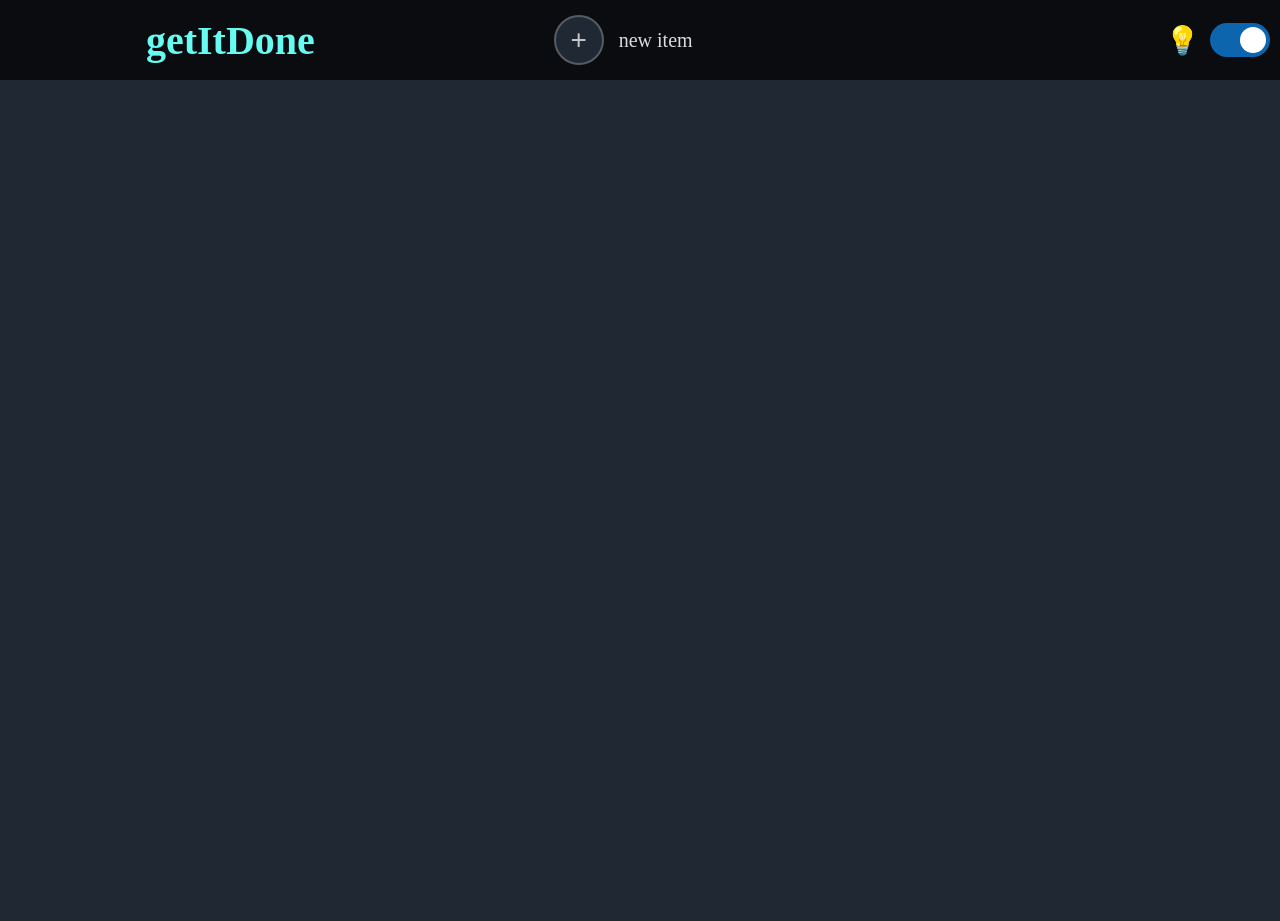
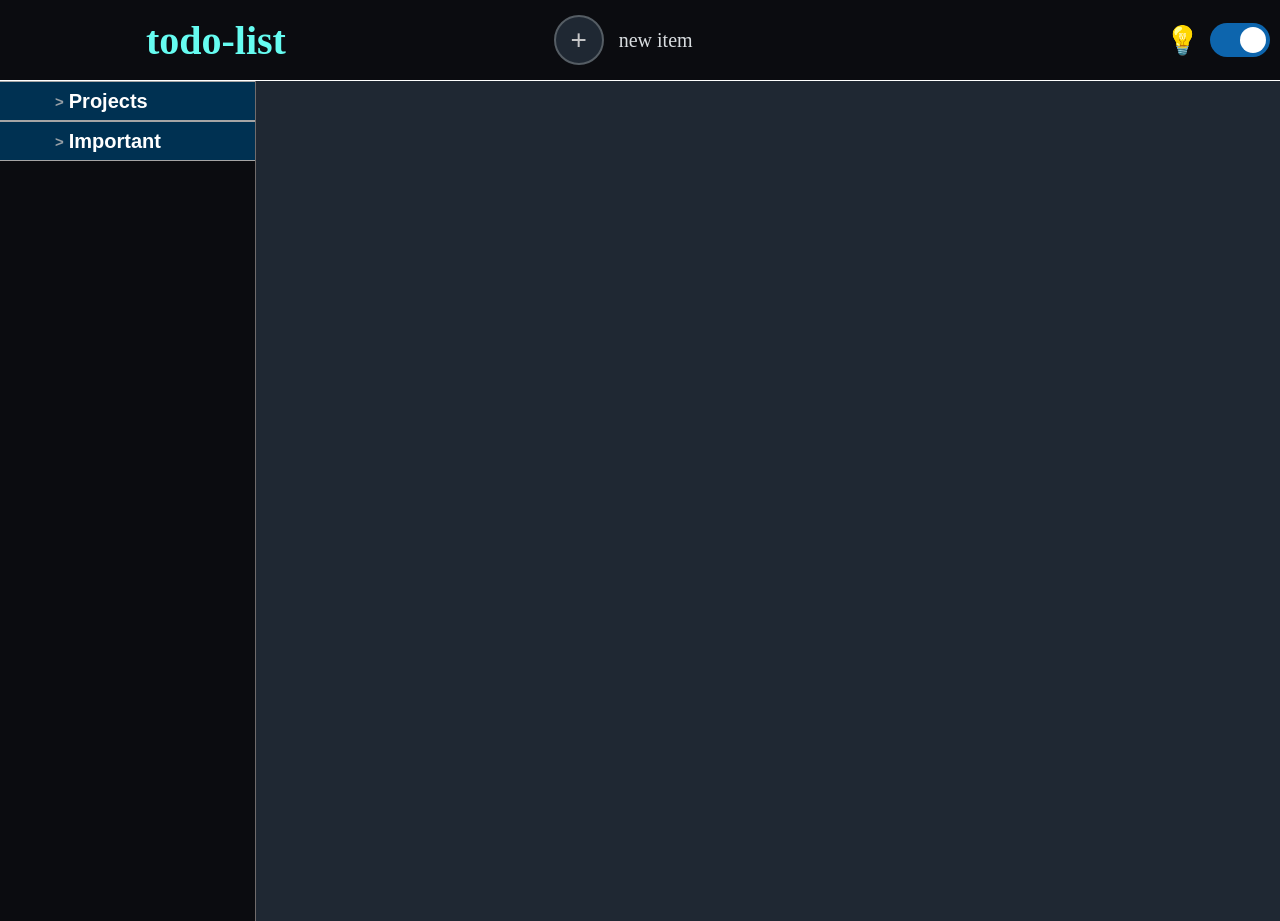
Before and after one commit to fredrikb12/todo-list, a website built with webpack: page dist/index.html in a window 1280 px wide. Before the commit the page ends 800 px from the top, so only its background shows below. Built offline with nearby package versions, Linux system fonts and the light colour scheme.

Commit message:
Add collapsible buttons in left sidebar. Add click events to buttons.

```diff
--- /dev/null
+++ b/src/bindClickEvents.js
@@ -0,0 +1,43 @@
+function bindClickEvents() {
+    const [newItemButton, projectsButton, importantButton] = findButtons(["header-add-button", "projects-button", "important-button"]);
+    const darkModeCheckbox = document.getElementById("dark-mode-checkbox");
+
+    newItemButton.addEventListener("click", () => {
+        //show some modal form for adding a new todo
+    });
+
+    projectsButton.addEventListener("click", (e) => {
+        e.stopPropagation();
+        projectsButton.nextElementSibling.classList.toggle("sidebar-hidden");
+    });
+
+    importantButton.addEventListener("click", (e) => {
+        e.stopPropagation();
+        importantButton.nextElementSibling.classList.toggle("sidebar-hidden");
+    });
+
+    darkModeCheckbox.addEventListener("click", () => {
+        //change color scheme somehow
+    })
+}
+
+function findButtons(buttonIDs) {
+    const domButtons = [...document.querySelectorAll("button")];
+    const returnButtons = [];
+    if (typeof buttonIDs === "object") {
+        buttonIDs.forEach(id => {
+            domButtons.find(function (button) {
+                if (button.id === id) {
+                    returnButtons.push(button);
+                }
+            });
+        });
+    } else {
+        domButtons.find(function(button) {
+            return button.id === buttonIDs;
+        });
+    }
+    return returnButtons;
+}
+
+export default bindClickEvents;
--- a/src/index.js
+++ b/src/index.js
@@ -1,3 +1,3 @@
-import { createHeaderElement } from "./webpage";
+import { createInitialWebpage } from "./webpage";
 
-document.getElementById("content").appendChild(createHeaderElement());
+createInitialWebpage();
--- a/src/styles.css
+++ b/src/styles.css
@@ -13,6 +13,7 @@ body {
     color: #66FCF1;
     padding: 10px;
     font-size: 20px;
+    border-bottom: 1px solid #FFFFFF;
 }
 
 .header-left,
@@ -117,3 +118,73 @@ input:checked + .slider:before {
 .slider.round:before {
     border-radius: 50%;
 }
+
+.main {
+    display: flex;
+    min-height: 840px;
+    overflow: auto;
+
+}
+.main-left {
+    width: 20%;
+    display: flex;
+    flex-direction: column;
+    border-right: 1px solid #706b6b;
+    background-color: #0B0C10;
+}
+.main-center {
+    width: 80%;
+}
+
+.projects-button,
+.important-button {
+    border: none;
+    border-top: 1px ridge rgb(165, 165, 165);
+    border-bottom: 1px ridge rgb(165, 165, 165);
+    min-height: 40px;
+    font-size: 20px;
+    font-weight: 700;
+    background-color: #003152;
+    color: #FFFFFF;
+    padding: 5px;
+}
+
+.projects-button:hover,
+.important-button:hover {
+    border-top: 2px ridge rgb(165, 165, 165);
+    border-bottom: 2px ridge rgb(165, 165, 165);
+}
+
+.projects-container,
+.important-container {
+    overflow: auto;
+    display: flex;
+    flex-direction: column;
+}
+
+.projects-folder,
+.important-folder {
+    background-color: #3b3a31;
+    color: #FFFFFF;
+}
+
+
+.projects-text,
+.important-text {
+    width: 200px;
+    margin-left: 50px;
+    text-align: left;
+    display: flex;
+    align-items: center;
+    gap: 5px;
+}
+
+.sidebar-hidden {
+    display: none;
+}
+
+#projects-span,
+#important-span {
+    color: #b8b8b8d2;
+    font-size: 15px;
+}
--- a/src/webpage.js
+++ b/src/webpage.js
@@ -1,8 +1,11 @@
+import bindClickEvents from "./bindClickEvents";
+
+
 function createHeaderElement() {
     const header = createHTMLElement("header", "header", "header");
     const headerLeft = createHTMLElement("div", "header-left", "header-left");
     const headerLogo = createHTMLElement("h1", "header-logo", "header-logo");
-    headerLogo.textContent = "getItDone"
+    headerLogo.textContent = "todo-list"
     headerLeft.appendChild(headerLogo);
     const headerCenter = createHTMLElement("div", "header-center", "header-center");
     const addButton = createHTMLElement("button", "header-add-button", "header-add-button");
@@ -11,8 +14,8 @@ function createHeaderElement() {
     addButtonText.textContent = "new item";
     appendChildHelper(headerCenter, [addButton, addButtonText]);
     const headerRight = createHTMLElement("div", "header-right", "header-right");
-    const label = createHTMLElement("label", "switch", "darkModeSwitch");
-    const input = createHTMLElement("input");
+    const label = createHTMLElement("label", "switch", "dark-mode-switch");
+    const input = createHTMLElement("input", "", "dark-mode-checkbox");
     input.type = "checkbox";
     input.checked = true;
     const span = createHTMLElement("span", ["slider", "round"]);
@@ -23,15 +26,37 @@ function createHeaderElement() {
     appendChildHelper(header, [headerLeft, headerCenter, headerRight]);
 
     return header;
-
-
 }
 
 function createMainElement() {
     const main = createHTMLElement("div", "main", "main");
     const mainLeft = createHTMLElement("div", "main-left", "main-left");
+    const projectsContainer = createHTMLElement("div", "projects-container", "projects-container");
+    const projectsButton = createHTMLElement("button", "projects-button", "projects-button");
+    const projectsButtonText = createHTMLElement("p", "projects-text", "projects-text");
+    projectsButtonText.innerHTML = "<span id=\"projects-span\">> </span>Projects";
+    appendChildHelper(projectsContainer, appendChildHelper(projectsButton, projectsButtonText));
+    const projectsFolder = createHTMLElement("div", ["projects-folder", "sidebar-hidden"], "projects-folder");
+    projectsFolder.textContent = "Hello lala";
+
+    appendChildHelper(mainLeft, appendChildHelper(projectsContainer, projectsFolder));
+
+    const importantContainer = createHTMLElement("div", "important-container", "important-container");
+    const importantButton = createHTMLElement("button", "important-button", "important-button");
+    const importantButtonText = createHTMLElement("p", "important-text", "important-text");
+    importantButtonText.innerHTML = "<span id=\"projects-span\">> </span> Important";
+    appendChildHelper(importantContainer, appendChildHelper(importantButton, importantButtonText));
+    const importantFolder = createHTMLElement("div", ["important-folder", "sidebar-hidden"], "important-folder");
+    appendChildHelper(mainLeft, appendChildHelper(importantContainer, importantFolder));
+
     const mainCenter = createHTMLElement("div", "main-center", "main-center");
     const mainRight = createHTMLElement("div", "main-right", "main-right");
+
+
+
+    appendChildHelper(main, [mainLeft, mainCenter, mainRight]);
+
+    return main;
 }
 
 function createHTMLElement(element, classes, id) {
@@ -40,7 +65,7 @@ function createHTMLElement(element, classes, id) {
         classes.forEach(function (classToAdd) {
             returnElement.classList.add(classToAdd);
         });
-    } else if (typeof classes === "string") {
+    } else if (typeof classes === "string" && classes !== "") {
         returnElement.classList.add(classes);
     }
     if (typeof id === "string") {
@@ -50,16 +75,24 @@ function createHTMLElement(element, classes, id) {
 }
 
 function appendChildHelper(element, children) {
-    if(typeof children === "object") {
+    if (Object.getPrototypeOf(children).constructor === Array && typeof children === "object") {
         children.forEach(child => {
             element.appendChild(child);
         });
     } else {
-       element.appendChild(children);
+        element.appendChild(children);
     }
     return element;
 }
 
+function createInitialWebpage() {
+    const contentDiv = document.getElementById("content");
+    const header = createHeaderElement();
+    const main = createMainElement();
+    appendChildHelper(contentDiv, [header, main]);
+    bindClickEvents();
+}
 
 
-export { createHeaderElement };
+
+export { createInitialWebpage };
```
Also changed, not shown: dist/main.js.
